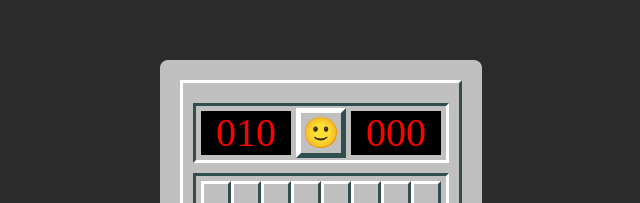
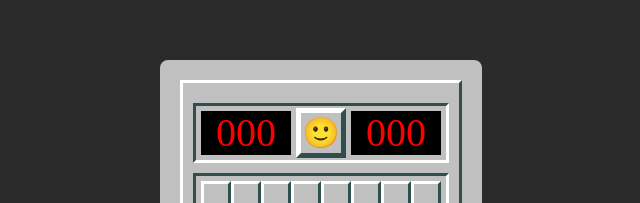
Before and after one commit to youngcheon/mine-sweeper, a React (Vite) app: page / in a window 1280 px wide. Shown: the part 139-342 px from the top of the page, without its empty margins (319-959 px from the left). Built offline with nearby package versions, Linux system fonts and the light colour scheme.

Commit message:
feat : implement timer

```diff
--- a/src/components/Header/index.tsx
+++ b/src/components/Header/index.tsx
@@ -2,12 +2,18 @@ import FaceButton from '@/components/FaceButton';
 import * as S from './styles';
 import Counter from '@components/Counter';
 import useControl from '@hook/useControl';
+import useInterval from '@hook/useTimer';
+import {GAME_STATUS} from '@/types/common';
 
 export default function Header() {
-    const {gameState} = useControl();
+    const {gameState, increaseTimer} = useControl();
+    const isPlaying = gameState.status === GAME_STATUS.PLAYING;
+
+    useInterval(increaseTimer, isPlaying ? 1000 : null);
+
     return (
         <S.Container>
-            <Counter count={gameState.flagCount} />
+            <Counter count={isPlaying ? gameState.flagCount : 0} />
             <FaceButton />
             <Counter count={gameState.timer} />
         </S.Container>
--- a/src/hook/useControl.ts
+++ b/src/hook/useControl.ts
@@ -19,5 +19,9 @@ export default function useControl() {
         dispatch(store.rightClick({x, y}));
     }, []);
 
-    return {gameState, start, click, rightClick} as const;
+    const increaseTimer = useCallback(() => {
+        dispatch(store.increaseTimer());
+    }, []);
+
+    return {gameState, start, click, rightClick, increaseTimer} as const;
 }
--- /dev/null
+++ b/src/hook/useTimer.ts
@@ -0,0 +1,19 @@
+import {useEffect, useRef} from 'react';
+
+export default function useInterval(callback: () => void, delay: number | null) {
+    const savedCallback = useRef(callback);
+
+    useEffect(() => {
+        savedCallback.current = callback;
+    }, [callback]);
+
+    useEffect(() => {
+        if (!delay && delay !== 0) {
+            return;
+        }
+
+        const id = setInterval(() => savedCallback.current(), delay);
+
+        return () => clearInterval(id);
+    }, [delay]);
+}
--- a/src/store/index.ts
+++ b/src/store/index.ts
@@ -94,6 +94,12 @@ const slice = createSlice({
                     break;
             }
         },
+        /**
+         * @NOTE : 타이머 1증가 리듀서
+         */
+        increaseTimer: (state) => {
+            state.timer++;
+        },
     },
 });
 
@@ -103,6 +109,6 @@ const store = configureStore({
 
 export type RootSate = ReturnType<typeof store.getState>;
 export type AppDispatch = typeof store.dispatch;
-export const {start, click, rightClick} = slice.actions;
+export const {start, click, rightClick, increaseTimer} = slice.actions;
 
 export default store;
```
Also changed, not shown: 1 other file (tests, documents, lock files or other folders).
